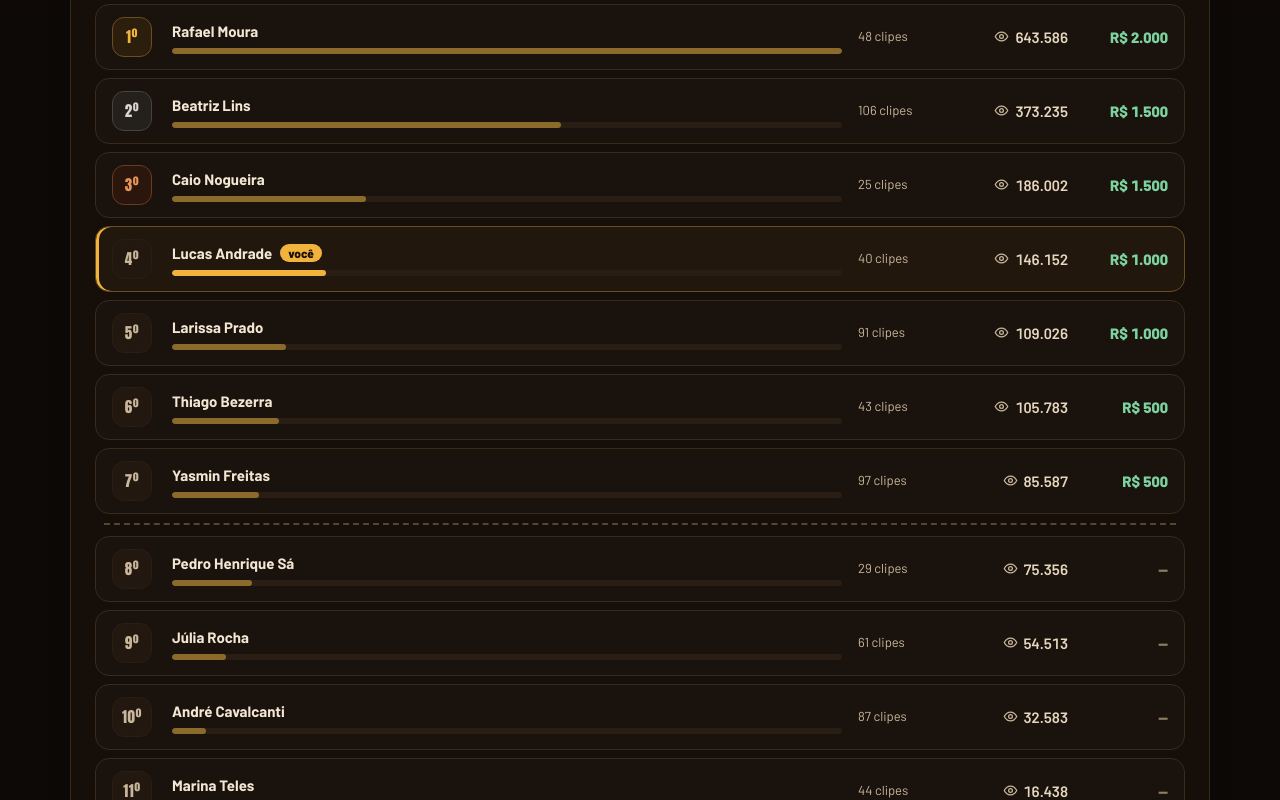
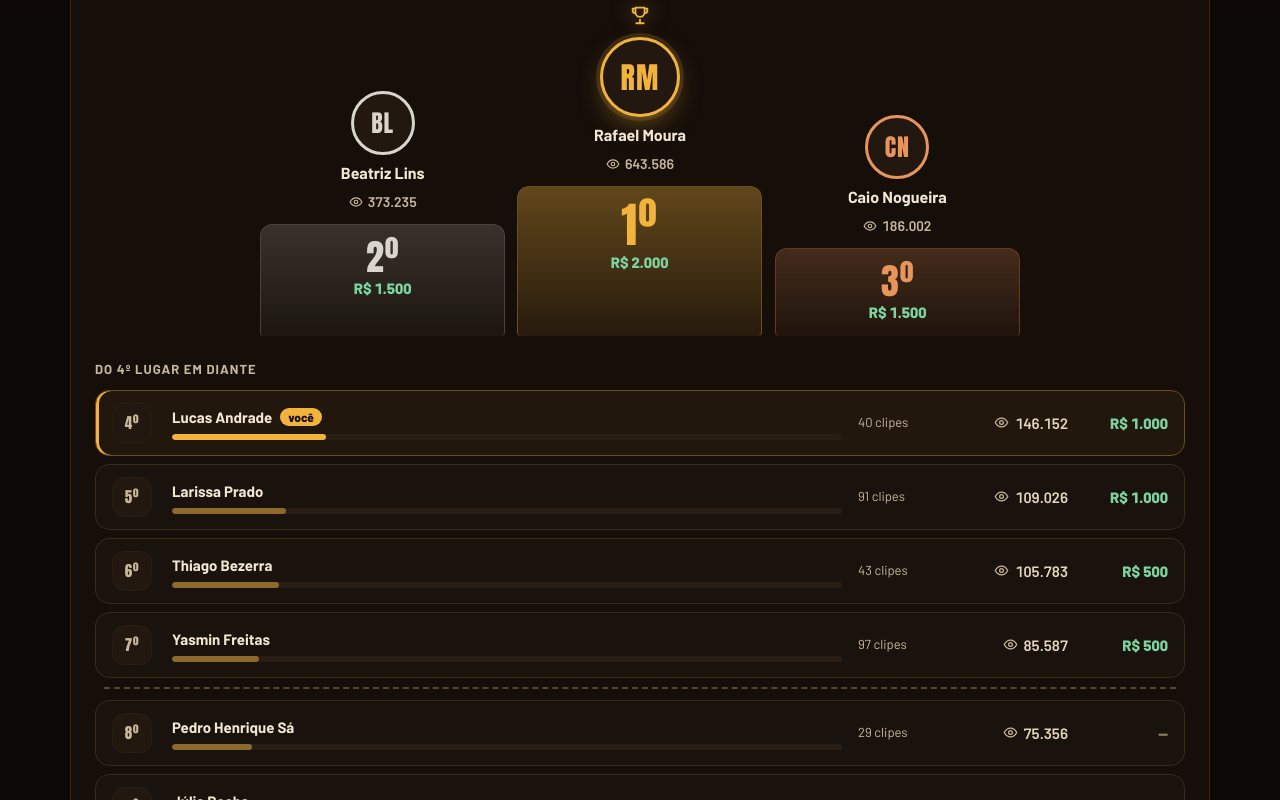
Before and after one commit to gd0096029-bit/CLIPADOORES-FNX-NORDESTE-, a Next.js app: page /clipador in a window 1280 px wide. Shown: the part 660-1460 px from the top of the page. Built offline with nearby package versions, Linux system fonts and the light colour scheme.

Commit message:
Pódio do top 3 no ranking (clipador e equipe); lista segue do 4º em diante com todo mundo
Co-Authored-By: Claude Opus 5.5 <noreply@anthropic.com>
Claude-Session: https://claude.ai/code/session_01MpjFthiBnm7szxtMT2XmDu

```diff
--- a/src/app/globals.css
+++ b/src/app/globals.css
@@ -2790,3 +2790,212 @@ html {
 .btn-ghost {
   background: rgba(26, 18, 12, 0.78);
 }
+
+/* =========================================================
+   Pódio do top 3
+   ========================================================= */
+.podium {
+  list-style: none;
+  margin: 8px 0 24px;
+  padding: 0;
+  display: grid;
+  grid-template-columns: repeat(3, minmax(0, 1fr));
+  align-items: end;
+  gap: 12px;
+  max-width: 760px;
+  margin-inline: auto;
+}
+.podium-spot {
+  display: flex;
+  flex-direction: column;
+  align-items: stretch;
+  min-width: 0;
+}
+.podium-person {
+  display: flex;
+  flex-direction: column;
+  align-items: center;
+  gap: 6px;
+  padding: 0 4px 12px;
+  border: 0;
+  background: none;
+  color: var(--ink);
+  text-align: center;
+  cursor: default;
+  border-radius: 12px;
+  min-width: 0;
+}
+button.podium-person {
+  cursor: pointer;
+}
+button.podium-person:hover .podium-name {
+  color: var(--accent-hover);
+}
+.podium-crown {
+  color: var(--gold);
+  filter: drop-shadow(0 0 10px rgba(242, 179, 61, 0.55));
+}
+.podium-avatar {
+  width: 64px;
+  height: 64px;
+  border-radius: 50%;
+  display: grid;
+  place-items: center;
+  font-family: var(--font-display);
+  font-size: 24px;
+  letter-spacing: 0.04em;
+  background: var(--surface-2);
+  border: 3px solid var(--line-strong);
+  color: var(--ink);
+}
+.place-1 .podium-avatar {
+  width: 80px;
+  height: 80px;
+  font-size: 30px;
+  border-color: var(--gold);
+  color: var(--gold);
+  box-shadow: 0 0 0 4px rgba(242, 179, 61, 0.15), 0 10px 30px -10px rgba(242, 179, 61, 0.6);
+}
+.place-2 .podium-avatar {
+  border-color: var(--silver);
+  color: var(--silver);
+}
+.place-3 .podium-avatar {
+  border-color: var(--bronze);
+  color: var(--bronze);
+}
+.podium-name {
+  font-weight: 700;
+  font-size: 16px;
+  max-width: 100%;
+  overflow: hidden;
+  text-overflow: ellipsis;
+  white-space: nowrap;
+}
+.podium-name .you {
+  margin-left: 6px;
+}
+.podium-views {
+  display: inline-flex;
+  align-items: center;
+  gap: 5px;
+  font-size: 14px;
+  font-weight: 600;
+  color: var(--muted);
+  font-variant-numeric: tabular-nums;
+}
+.podium-step {
+  border-radius: 12px 12px 4px 4px;
+  border: 1px solid var(--line);
+  border-bottom: 0;
+  display: flex;
+  flex-direction: column;
+  align-items: center;
+  justify-content: flex-start;
+  gap: 2px;
+  padding-top: 14px;
+  transform-origin: bottom;
+  animation: podium-rise 0.5s cubic-bezier(0.2, 0.8, 0.2, 1) both;
+}
+.place-1 .podium-step {
+  height: 150px;
+  background: linear-gradient(180deg, rgba(242, 179, 61, 0.35), rgba(242, 179, 61, 0.08));
+  border-color: var(--gold-line);
+}
+.place-2 .podium-step {
+  height: 112px;
+  background: linear-gradient(180deg, rgba(217, 212, 204, 0.18), rgba(217, 212, 204, 0.04));
+  border-color: var(--silver-line);
+  animation-delay: 0.08s;
+}
+.place-3 .podium-step {
+  height: 88px;
+  background: linear-gradient(180deg, rgba(232, 149, 91, 0.22), rgba(232, 149, 91, 0.05));
+  border-color: var(--bronze-line);
+  animation-delay: 0.16s;
+}
+.podium-place {
+  font-family: var(--font-display);
+  font-size: 36px;
+  line-height: 1;
+  letter-spacing: 0.02em;
+}
+.place-1 .podium-place {
+  color: var(--gold);
+  font-size: 48px;
+}
+.place-2 .podium-place {
+  color: var(--silver);
+}
+.place-3 .podium-place {
+  color: var(--bronze);
+}
+.podium-prize {
+  font-weight: 800;
+  color: var(--green);
+  font-variant-numeric: tabular-nums;
+}
+.podium-spot.is-me .podium-step {
+  box-shadow: inset 0 3px 0 var(--accent);
+}
+.list-title {
+  font-size: 13px;
+  font-weight: 700;
+  text-transform: uppercase;
+  letter-spacing: 0.08em;
+  color: var(--muted);
+  margin: 0 0 10px;
+}
+@keyframes podium-rise {
+  from {
+    transform: scaleY(0.2);
+    opacity: 0;
+  }
+}
+@media (prefers-reduced-motion: reduce) {
+  .podium-step {
+    animation: none;
+  }
+}
+@media (max-width: 680px) {
+  .podium {
+    gap: 6px;
+  }
+  .podium-avatar {
+    width: 48px;
+    height: 48px;
+    font-size: 18px;
+  }
+  .place-1 .podium-avatar {
+    width: 60px;
+    height: 60px;
+    font-size: 22px;
+  }
+  .podium-name {
+    font-size: 13.5px;
+  }
+  .podium-name .you {
+    display: none;
+  }
+  .podium-views {
+    font-size: 12.5px;
+  }
+  .place-1 .podium-step {
+    height: 118px;
+  }
+  .place-2 .podium-step {
+    height: 90px;
+  }
+  .place-3 .podium-step {
+    height: 72px;
+  }
+  .podium-place {
+    font-size: 28px;
+  }
+  .place-1 .podium-place {
+    font-size: 36px;
+  }
+  .podium-prize {
+    font-size: 13px;
+  }
+}
--- /dev/null
+++ b/src/components/clipador/Podium.tsx
@@ -0,0 +1,70 @@
+import type { RankingEntry } from "@/lib/clipador/types";
+import { prizeForPosition } from "@/lib/clipador/rules";
+import { fmtBRLShort, fmtInt } from "@/lib/clipador/format";
+import { IconEye, IconTrophy } from "./icons";
+
+interface Props {
+  /** ranking já ordenado; só os 3 primeiros vão pro pódio */
+  ranking: RankingEntry[];
+  meId?: string;
+  onSelect?: (clipperId: string) => void;
+}
+
+const PLACE = ["", "1º", "2º", "3º"];
+
+/** Pódio do top 3: 2º à esquerda, 1º no meio (mais alto), 3º à direita. */
+export function Podium({ ranking, meId, onSelect }: Props) {
+  const top = ranking.slice(0, 3);
+  if (top.length === 0) return null;
+  const order = [top[1], top[0], top[2]].map((e, i) => (e ? { e, pos: [2, 1, 3][i] } : null));
+
+  return (
+    <ol className="podium" aria-label="Pódio do mês">
+      {order.map((item, i) => {
+        if (!item) return <li key={`vazio-${i}`} className="podium-spot is-empty" aria-hidden="true" />;
+        const { e, pos } = item;
+        const isMe = e.clipperId === meId;
+        const content = (
+          <>
+            {pos === 1 && (
+              <span className="podium-crown" aria-hidden="true">
+                <IconTrophy size={22} />
+              </span>
+            )}
+            <span className="podium-avatar" aria-hidden="true">
+              {initials(e.name)}
+            </span>
+            <span className="podium-name">
+              {e.name}
+              {isMe && <span className="you">você</span>}
+            </span>
+            <span className="podium-views">
+              <IconEye size={14} />
+              {fmtInt(e.views)}
+            </span>
+          </>
+        );
+        return (
+          <li key={e.clipperId} className={`podium-spot place-${pos} ${isMe ? "is-me" : ""}`}>
+            {onSelect ? (
+              <button type="button" className="podium-person" onClick={() => onSelect(e.clipperId)}>
+                {content}
+              </button>
+            ) : (
+              <div className="podium-person">{content}</div>
+            )}
+            <div className="podium-step">
+              <span className="podium-place">{PLACE[pos]}</span>
+              <span className="podium-prize">{fmtBRLShort(prizeForPosition(pos))}</span>
+            </div>
+          </li>
+        );
+      })}
+    </ol>
+  );
+}
+
+function initials(name: string) {
+  const p = name.trim().split(/\s+/);
+  return (p[0][0] + (p.length > 1 ? p[p.length - 1][0] : "")).toUpperCase();
+}
--- a/src/components/clipador/RankingTab.tsx
+++ b/src/components/clipador/RankingTab.tsx
@@ -2,6 +2,7 @@ import type { RankingEntry } from "@/lib/clipador/types";
 import { PRIZES, prizeForPosition } from "@/lib/clipador/rules";
 import { fmtBRLShort, fmtInt, fmtRelativeDay, monthLabel, plural } from "@/lib/clipador/format";
 import { IconArrowUp, IconBook, IconEye, IconTrophy } from "./icons";
+import { Podium } from "./Podium";
 
 interface Props {
   month: string;
@@ -69,9 +70,12 @@ export function RankingTab({ month, ranking, meId, lastCheckAt, daysLeft, positi
         </div>
       )}
 
-      <ol className="ranking">
-        {ranking.map((e, i) => {
-          const pos = i + 1;
+      <Podium ranking={ranking} meId={meId} onSelect={onSelectClipper} />
+
+      {ranking.length > 3 && <h3 className="list-title">Do 4º lugar em diante</h3>}
+      <ol className="ranking" start={4}>
+        {ranking.slice(3).map((e, i) => {
+          const pos = i + 4;
           const prize = prizeForPosition(pos);
           const isMe = e.clipperId === meId;
           const pct = Math.max(2, Math.round((e.views / leader) * 100));
```
Also changed, not shown: src/components/admin/AdminRanking.tsx (+6 -3 lines).
